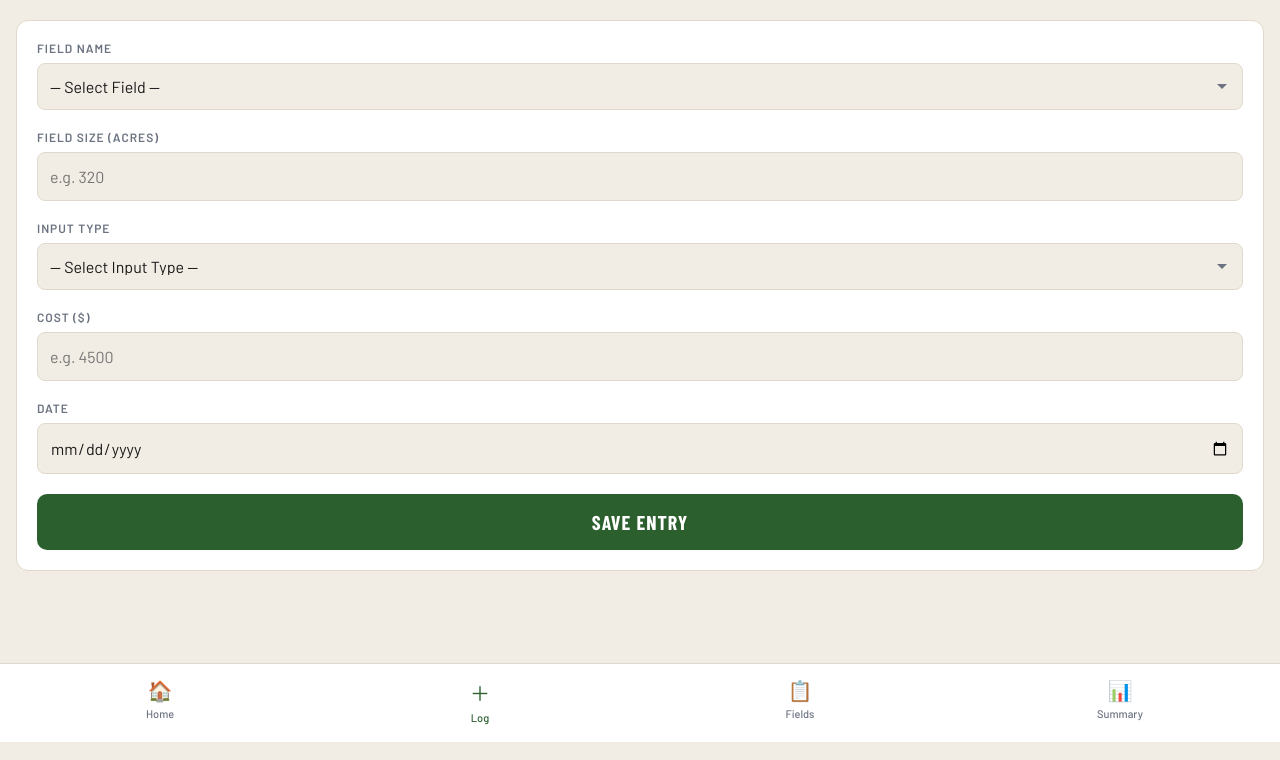
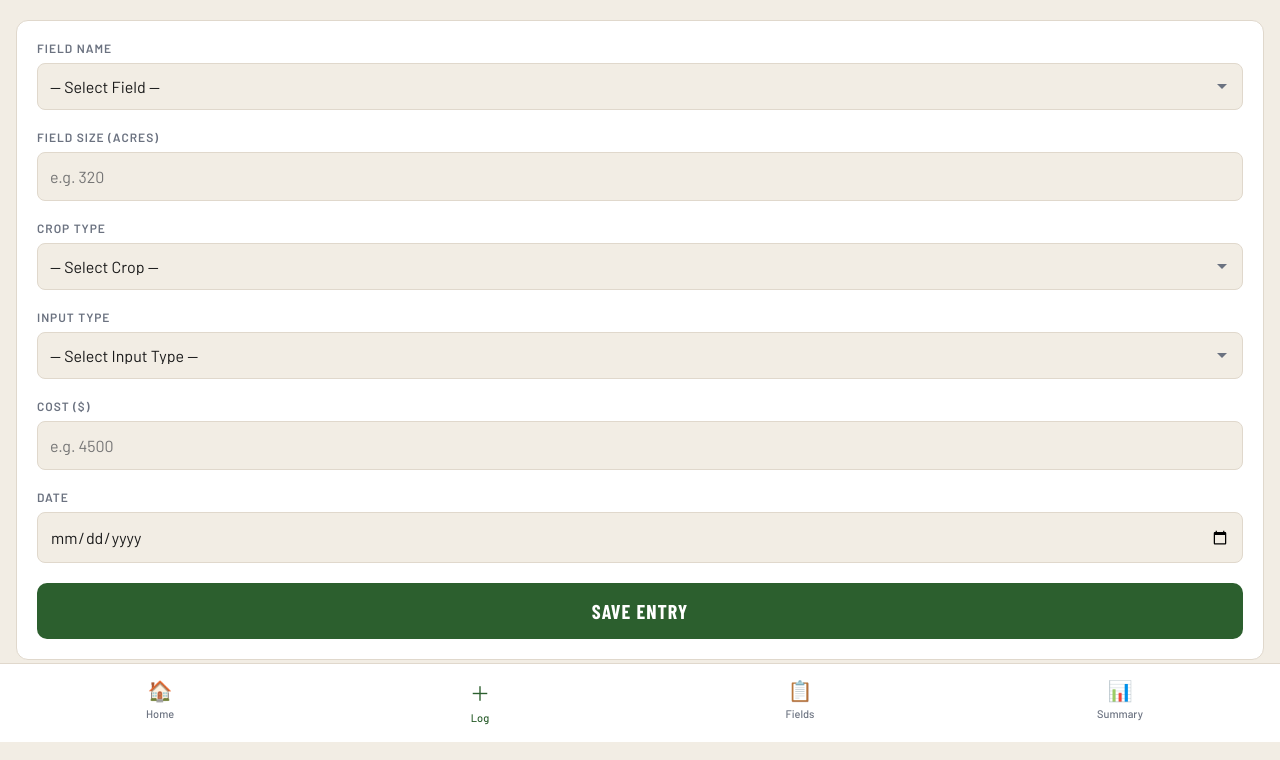
Before and after one commit to kjani-dev/farmtrack, a Flask app: page /log in a window 1280 px wide. Shown: the part 58-818 px from the top of the page. Run offline with Flask 3, Linux system fonts and the light colour scheme.

Commit message:
Add crop type field - log, view, summary, PDF, fix crop_type overwrite bug

```diff
--- a/app.py
+++ b/app.py
@@ -25,6 +25,7 @@ def log_cost():
         entry = {
             'field_name': field_name,
             'acres': request.form['acres'],
+            'crop_type': request.form.get('crop_type', ''),
             'input_type': input_type,
             'cost': request.form['cost'],
             'quantity': request.form.get('quantity', ''),
@@ -62,7 +63,9 @@ def view_costs():
     for real_index, entry in enumerate(entries):
         name = entry['field_name']
         if name not in fields:
-            fields[name] = {'acres': entry['acres'], 'costs': []}
+            fields[name] = {'acres': entry['acres'], 'crop_type': '', 'costs': []}
+        if entry.get('crop_type'):
+            fields[name]['crop_type'] = entry['crop_type']
         fields[name]['costs'].append({
             'input_type': entry['input_type'],
             'cost': float(entry['cost']),
@@ -84,7 +87,9 @@ def summary():
     for entry in entries:
         name = entry['field_name']
         if name not in fields:
-            fields[name] = {'acres': float(entry['acres']), 'total_cost': 0}
+            fields[name] = {'acres': float(entry['acres']), 'crop_type': '', 'total_cost': 0}
+        if entry.get('crop_type'):
+            fields[name]['crop_type'] = entry['crop_type']
         fields[name]['total_cost'] += float(entry['cost'])
     for field in fields.values():
         field['cost_per_acre'] = field['total_cost'] / field['acres']
@@ -119,6 +124,7 @@ def edit_entry(index):
         entries[index] = {
             'field_name': request.form['field_name'],
             'acres': request.form['acres'],
+            'crop_type': request.form.get('crop_type', ''),
             'input_type': input_type,
             'cost': request.form['cost'],
             'quantity': request.form.get('quantity', ''),
@@ -143,7 +149,9 @@ def download_pdf():
     for entry in entries:
         name = entry['field_name']
         if name not in fields:
-            fields[name] = {'acres': float(entry['acres']), 'total_cost': 0}
+            fields[name] = {'acres': float(entry['acres']), 'crop_type': '', 'total_cost': 0}
+        if entry.get('crop_type'):
+            fields[name]['crop_type'] = entry['crop_type']
         fields[name]['total_cost'] += float(entry['cost'])
     for field in fields.values():
         field['cost_per_acre'] = field['total_cost'] / field['acres']
@@ -168,7 +176,10 @@ def download_pdf():
         p.drawString(50, y, f"Field: {field_name}")
         y -= 20
         p.setFont("Helvetica", 12)
-        p.drawString(50, y, f"Acres: {field['acres']}")
+        crop_line = f"Acres: {field['acres']}"
+        if field.get('crop_type'):
+            crop_line += f"  |  Crop: {field['crop_type']}"
+        p.drawString(50, y, crop_line)
         y -= 20
         p.drawString(50, y, f"Total Cost: ${field['total_cost']:.2f}")
         y -= 20
--- a/templates/log_cost.html
+++ b/templates/log_cost.html
@@ -146,6 +146,21 @@
                     <input type="number" name="acres" id="acres_input" placeholder="e.g. 320" required>
                 </div>
                 <div class="field-group">
+                    <label>Crop Type</label>
+                    <select name="crop_type" id="crop_type_select">
+                        <option value="">— Select Crop —</option>
+                        <option>Wheat</option>
+                        <option>Canola</option>
+                        <option>Barley</option>
+                        <option>Corn</option>
+                        <option>Soybeans</option>
+                        <option>Oats</option>
+                        <option>Flax</option>
+                        <option>Sunflowers</option>
+                        <option>Other</option>
+                    </select>
+                </div>
+                <div class="field-group">
                     <label>Input Type</label>
                     <select name="input_type" id="input_type_select" required onchange="toggleQuantity(this); toggleCustomInput(this);">
                         <option value="">— Select Input Type —</option>
--- a/templates/view_costs.html
+++ b/templates/view_costs.html
@@ -151,7 +151,7 @@
                 <h2>{{ field_name }}</h2>
                 <div class="field-meta">
                     <div class="cpa">${{ "%.2f"|format(field_data.costs|sum(attribute='cost') / field_data.acres|float) }}/ac</div>
-                    <div class="acres">{{ field_data.acres }} acres</div>
+                    <div class="acres">{{ field_data.acres }} acres{% if field_data.crop_type %} · {{ field_data.crop_type }}{% endif %}</div>
                 </div>
             </div>
             <div class="entries-list">
```
Also changed, not shown: data/entries.json (+1 -1 lines).
